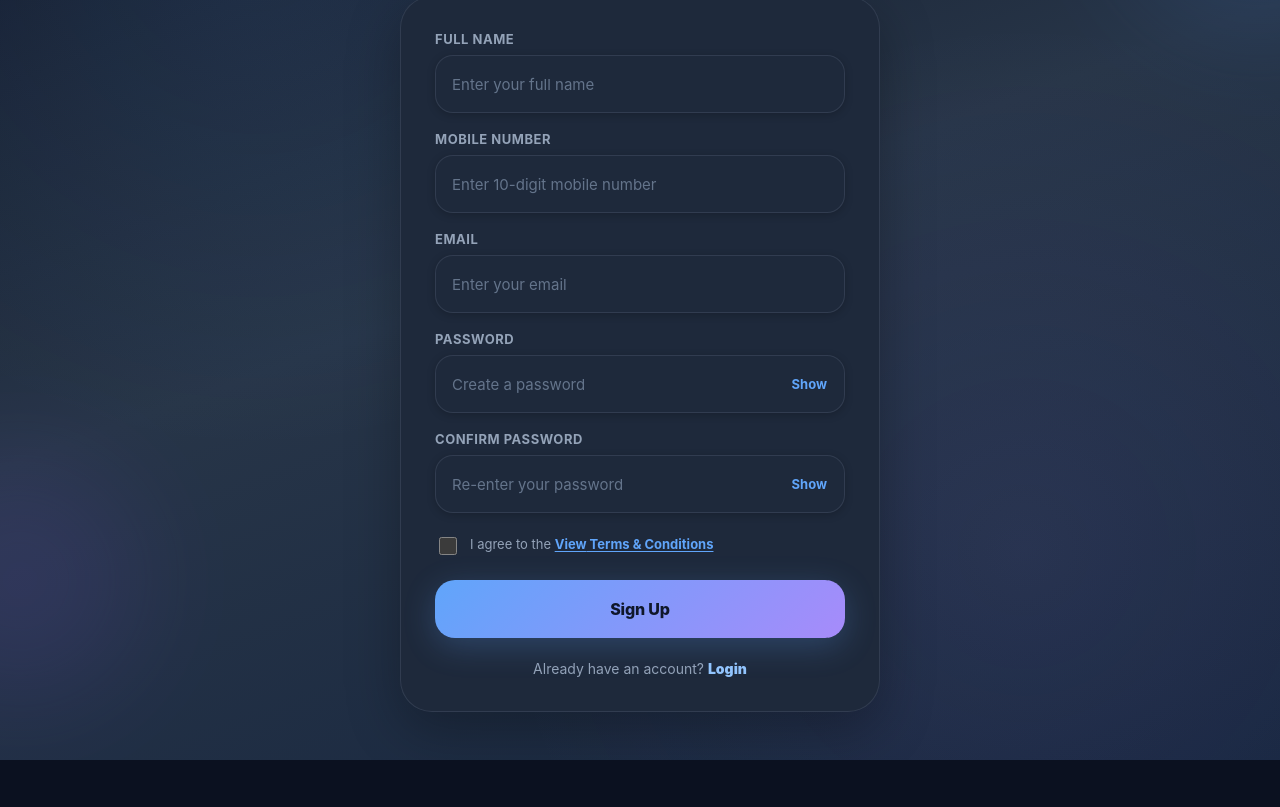
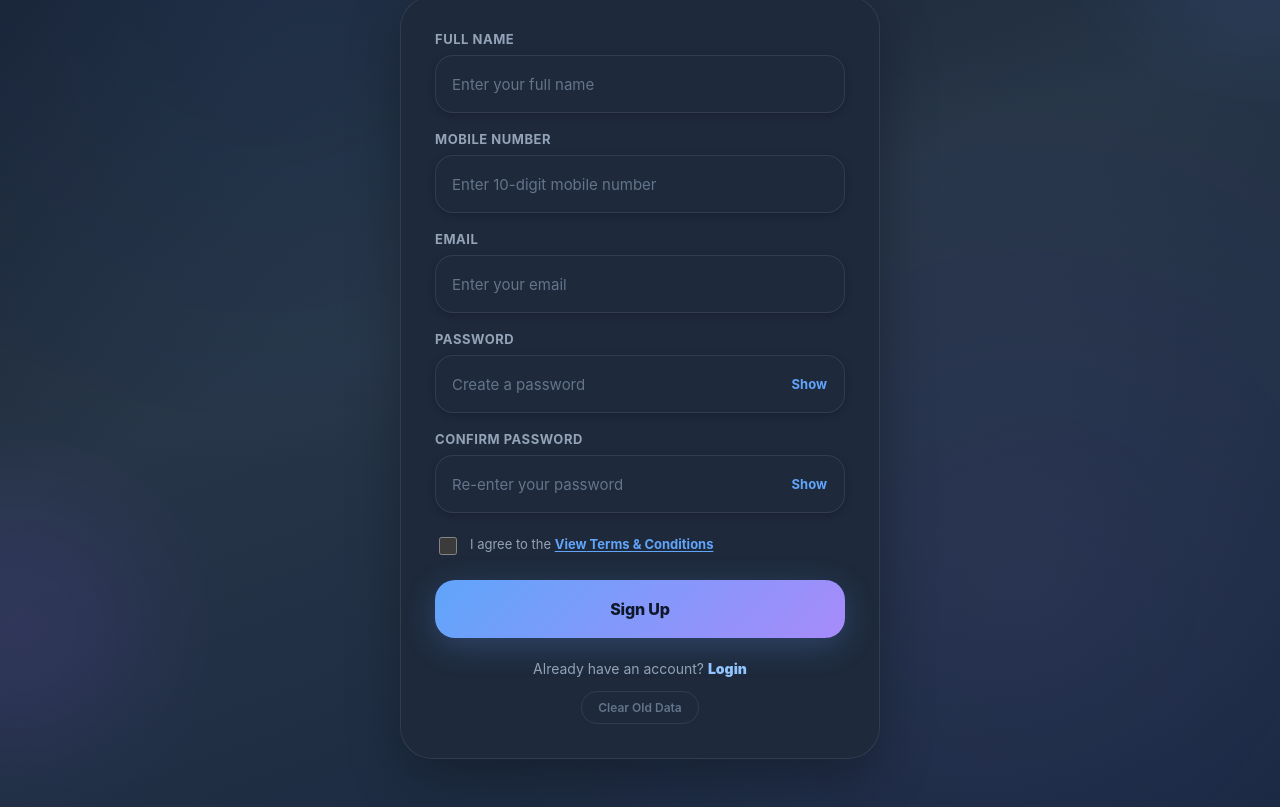
Before and after one commit to Imkrishna67/Laundary_Web_Application, a React (Vite) app: page /#/register in a window 1280 px wide. Shown: the part 290-1097 px from the top of the page. Before the commit the page ends 1050 px from the top, so only its background shows below. Built offline with nearby package versions, Linux system fonts and the light colour scheme.

Commit message:
address-update

```diff
--- a/src/login.css
+++ b/src/login.css
@@ -477,6 +477,26 @@
   font-size: 14px;
 }
 
+.clear-storage-button {
+  display: block;
+  margin: 14px auto 0;
+  padding: 8px 16px;
+  border: 1px solid var(--border);
+  border-radius: var(--radius-md);
+  background: transparent;
+  color: var(--text-muted);
+  font-size: 12px;
+  font-weight: 600;
+  cursor: pointer;
+  transition: background 0.2s ease, color 0.2s ease;
+}
+
+.clear-storage-button:hover {
+  background: var(--danger-soft);
+  color: var(--danger);
+  border-color: var(--danger);
+}
+
 @media (min-width: 1024px) {
   .login-page {
     padding: 48px clamp(24px, 5vw, 120px);
--- a/src/pages/AddressPage.jsx
+++ b/src/pages/AddressPage.jsx
@@ -328,19 +328,15 @@ function readAddresses() {
     const storedAddresses = localStorage.getItem('quickwashAddresses')
 
     if (storedAddresses) {
-      return JSON.parse(storedAddresses)
+      const addresses = JSON.parse(storedAddresses)
+      const filtered = addresses.filter((addr) => addr.id !== 'address-demo')
+      if (filtered.length !== addresses.length) {
+        localStorage.setItem('quickwashAddresses', JSON.stringify(filtered))
+      }
+      return filtered
     }
 
-    return [
-      {
-        id: 'address-demo',
-        houseNo: 'A-102',
-        street: 'Green Park',
-        city: 'New Delhi',
-        pincode: '110016',
-        landmark: 'Near Metro Station',
-      },
-    ]
+    return []
   } catch {
     return []
   }
--- a/src/pages/HomePage.jsx
+++ b/src/pages/HomePage.jsx
@@ -69,11 +69,11 @@ function getUserName() {
     if (!storedUser) return 'there'
 
     const user = JSON.parse(storedUser)
-    const identifier = user.identifier || ''
+    const name = user.fullName || user.identifier || 'there'
 
-    if (!identifier) return 'there'
-    if (identifier.includes('@')) return identifier.split('@')[0]
-    return identifier.slice(0, 4)
+    if (!name) return 'there'
+    if (name.includes('@')) return name.split('@')[0]
+    return name.split(' ')[0]
   } catch {
     return 'there'
   }
--- a/src/pages/OrderConfirmationPage.jsx
+++ b/src/pages/OrderConfirmationPage.jsx
@@ -50,10 +50,14 @@ function OrderConfirmationPage() {
 
           <div className="summary-section">
             <h3>Delivery Address</h3>
-            <p className="address-summary">
-              {order.address.houseNo}, {order.address.street}, {order.address.city} - {order.address.pincode}
-              {order.address.landmark ? ` · ${order.address.landmark}` : ''}
-            </p>
+            {order.address ? (
+              <p className="address-summary">
+                {order.address.houseNo}, {order.address.street}, {order.address.city} - {order.address.pincode}
+                {order.address.landmark ? ` · ${order.address.landmark}` : ''}
+              </p>
+            ) : (
+              <p className="address-summary">No address selected.</p>
+            )}
           </div>
 
           <div className="total-summary">
@@ -108,14 +112,7 @@ function readOrderConfirmation() {
       deliveryDate: addDaysToInputValue(getTodayInputValue(), 1),
       deliverySlot: 'Evening · 6:00 PM - 10:00 PM',
     },
-    address: {
-      id: 'demo-address',
-      houseNo: 'A-102',
-      street: 'Green Park',
-      city: 'New Delhi',
-      pincode: '110016',
-      landmark: 'Near Metro Station',
-    },
+    address: null,
     totals: {
       subtotal: 160,
       deliveryCharge: 40,
--- a/src/pages/ProfilePage.jsx
+++ b/src/pages/ProfilePage.jsx
@@ -30,7 +30,7 @@ function ProfilePage() {
   }
 
   const storedUser = getStoredUser()
-  const fullName = storedUser.fullName || 'User'
+  const fullName = storedUser.fullName ? storedUser.fullName : 'User'
   const mobile = storedUser.mobile || ''
   const email = storedUser.email || storedUser.identifier || ''
 
--- a/src/pages/RegisterPage.jsx
+++ b/src/pages/RegisterPage.jsx
@@ -384,6 +384,18 @@ function RegisterPage() {
           <div className="login-link-row">
             Already have an account? <Link to="/" className="signup-link">Login</Link>
           </div>
+          <button
+            type="button"
+            className="clear-storage-button"
+            onClick={() => {
+              localStorage.removeItem('quickwashUser')
+              localStorage.removeItem('quickwashTheme')
+              localStorage.removeItem('quickwashLastOrder')
+              window.location.reload()
+            }}
+          >
+            Clear Old Data
+          </button>
         </div>
       </section>
     </main>
```
